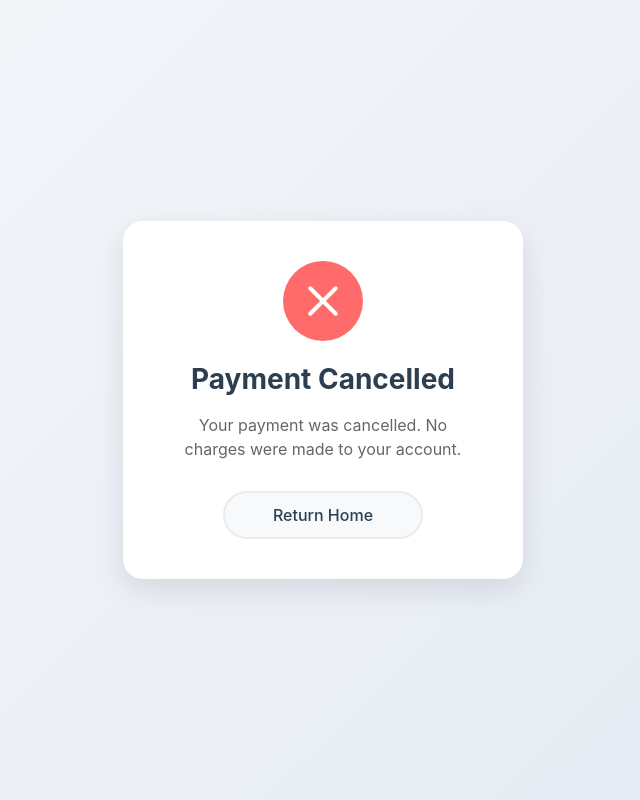
After one commit to Ricardo-Ceia/DojoFinder, a Flask app: page /cancel in a window 1280 px wide. The commit adds this page. Shown: the whole page, without its empty margins (317-957 px from the left). Run offline with Flask 3, Linux system fonts and the light colour scheme.

Commit message:
continuing to add payment integration on the aplication

```diff
--- a/app.py
+++ b/app.py
@@ -8,8 +8,10 @@ from cachetools import cached, TTLCache
 from threading import Thread
 import numpy as np
 import os
+import stripe
 from functools import wraps
 import bcrypt
+import json
 
 app = Flask(__name__)
 
@@ -19,10 +21,18 @@ ADMIN_PASSWORD = 'admin_glorioso'
 
 locator = Nominatim(user_agent="meGeocoder")
 
+#BASE URL
+app.config['BASE_URL'] = 'http://localhost:5000'
+
 UPLOAD_FOLDER = 'uploads/'
 app.config['UPLOAD_FOLDER'] = UPLOAD_FOLDER
 
+#stripe
+app.config['STRIPE_PUBLIC_KEY'] = 'pk_test_51QCngxCfp6zxM40oNNjzGLTdTviDO0dEqsnYh81vw7AjuAXLuF5RfjNf2krsTECOAvyo2268w40E4xSe9iZ2t7Ql007vGl1yXV'
+app.config['STRIPE_SECRET_KEY'] = 'sk_test_51QCngxCfp6zxM40ow5BD0oDZeR7pgmmP9GBtwhqpxurKGOPnDHJZxn8f1DsfS65DgBDnj9gbbfKSlqsDfIoPKV6700sE1C5eLR'
+stripe.api_key = app.config['STRIPE_SECRET_KEY']
 
+#mail configuratio
 app.config['MAIL_SERVER'] = 'smtp.gmail.com'
 app.config['MAIL_PORT'] = 587
 app.config['MAIL_USE_TLS'] = True
@@ -274,7 +284,7 @@ def add_dojo_to_premium():
 
         send_dojo_data_email(app,dojo, schedule_entries)
 
-        return redirect('/')
+        return redirect(url_for('create_checkout_session'), code=307)
 
 @app.route('/get_near_me',methods=['POST'])
 def get_near_me():
@@ -406,9 +416,91 @@ def admin_login_form():
 def admin_dashboard():
     return render_template('admin_dashboard.html'),200
 
+@app.route('/create-checkout-session',methods=['POST'])
+def create_checkout_session():
+    if 'user_id' not in session:
+        return jsonify({'error':'user is not logged in!'}),401
+    try:
+        checkout_session = stripe.checkout.Session.create(
+            payment_method_types = ['card'],
+            line_items=[{
+                'price': 'price_1QMu0bCfp6zxM40osSS1EmTh',
+                'quantity': 1
+            }],
+            mode='subscription',
+            metadata={'user_id':session['user_id']},
+            success_url=f"{app.config['BASE_URL']}/success?session_id={{CHECKOUT_SESSION_ID}}",
+            cancel_url=f"{app.config['BASE_URL']}/cancel",
+        )
+        return redirect(checkout_session.url),303
+    except Exception as e:
+        print(e)
+        return jsonify({'error':'Server error'}),500
 
+@app.route('/success',methods=['GET'])
+def payment_success():
+    return render_template('payment_success.html'),200
 
+@app.route('/cancel',methods=['GET'])
+def payment_cancel():
+    return render_template('payment_cancel.html'),200
 
+@app.route('/webhook', methods=['POST'])
+def webhook_received():
+    # Replace this endpoint secret with your endpoint's unique secret
+    # If you are testing with the CLI, find the secret by running 'stripe listen'
+    # If you are using an endpoint defined with the API or dashboard, look in your webhook settings
+    # at https://dashboard.stripe.com/webhooks
+    webhook_secret = 'whsec_a3034c19cb5d7228259ab30d30cfa1bf467baefce55adb3259c64d10c23928dc'
+    request_data = json.loads(request.data)
+
+    if webhook_secret:
+        # Retrieve the event by verifying the signature using the raw body and secret if webhook signing is configured.
+        signature = request.headers.get('stripe-signature')
+        try:
+            event = stripe.Webhook.construct_event(
+                payload=request.data, sig_header=signature, secret=webhook_secret)
+            data = event['data']
+        except Exception as e:
+            return e
+        # Get the type of webhook event sent - used to check the status of PaymentIntents.
+        event_type = event['type']
+    else:
+        data = request_data['data']
+        event_type = request_data['type']
+    data_object = data['object']
+
+    print('event ' + event_type)
+    user_id = data_object.get('metadata',{}).get('user_id')
+    if event_type == 'checkout.session.completed':
+        print(f"Session id: {user_id}")
+        # Payment is successful and the subscription is created.
+        conn = sqlite3.connect('./DB/dojo_listings.db')
+        cursor = conn.cursor()
+        cursor.execute('''UPDATE users SET valid_subscription = ? WHERE id = ?''', (True, user_id))
+        conn.commit()
+        conn.close()
+        print('🔔 Payment succeeded!')
+    elif event_type == 'customer.subscription.trial_will_end':
+        print('Subscription trial will end')
+    elif event_type == 'customer.subscription.created':
+        print('Subscription created %s', event.id)
+    elif event_type == 'customer.subscription.updated':
+        print('Subscription created %s', event.id)
+    elif event_type == 'customer.subscription.deleted':
+        # handle subscription canceled automatically based
+        # upon your subscription settings. Or if the user cancels it.
+        conn = sqlite3.connect('./DB/dojo_listings.db')
+        cursor = conn.cursor()
+        cursor.execute('''UPDATE users SET valid_subscription = ? WHERE id = ?''', (False, user_id))
+        conn.commit()
+        conn.close()
+        print('Subscription canceled: %s', event.id)
+    elif event_type == 'entitlements.active_entitlement_summary.updated':
+        # handle active entitlement summary updated
+        print('Active entitlement summary updated: %s', event.id)
+
+    return jsonify({'status': 'success'})
 @app.route('/')
 def home():
     return render_template('./homePage.html')
--- /dev/null
+++ b/templates/payment_cancel.html
@@ -0,0 +1,191 @@
+<!DOCTYPE html>
+<html>
+<head>
+    <title>Payment Cancelled</title>
+    <meta name="viewport" content="width=device-width, initial-scale=1.0">
+    <style>
+        * {
+            margin: 0;
+            padding: 0;
+            box-sizing: border-box;
+            font-family: -apple-system, BlinkMacSystemFont, "Segoe UI", Roboto, sans-serif;
+        }
+
+        body {
+            min-height: 100vh;
+            min-height: -webkit-fill-available;
+            display: flex;
+            justify-content: center;
+            align-items: center;
+            background: linear-gradient(135deg, #f5f7fa 0%, #e4e9f2 100%);
+            padding: 20px;
+        }
+
+        html {
+            height: -webkit-fill-available;
+        }
+
+        .cancel-card {
+            background: white;
+            padding: clamp(20px, 5vw, 40px);
+            border-radius: clamp(12px, 3vw, 20px);
+            box-shadow: 0 10px 30px rgba(0, 0, 0, 0.1);
+            text-align: center;
+            animation: fadeIn 0.6s ease-out;
+            width: min(90%, 400px);
+        }
+
+        @keyframes fadeIn {
+            from {
+                opacity: 0;
+                transform: translateY(20px);
+            }
+            to {
+                opacity: 1;
+                transform: translateY(0);
+            }
+        }
+
+        .cancel-icon {
+            width: clamp(50px, 15vw, 80px);
+            height: clamp(50px, 15vw, 80px);
+            border-radius: 50%;
+            background: #ff6b6b;
+            display: flex;
+            justify-content: center;
+            align-items: center;
+            margin: 0 auto 20px;
+            animation: scaleIn 0.5s ease-out 0.2s both;
+            position: relative;
+        }
+
+        @keyframes scaleIn {
+            from {
+                transform: scale(0);
+            }
+            to {
+                transform: scale(1);
+            }
+        }
+
+        .cancel-icon::before,
+        .cancel-icon::after {
+            content: '';
+            position: absolute;
+            width: clamp(30px, 8vw, 40px);
+            height: 4px;
+            background: white;
+            border-radius: 2px;
+        }
+
+        .cancel-icon::before {
+            transform: rotate(45deg);
+        }
+
+        .cancel-icon::after {
+            transform: rotate(-45deg);
+        }
+
+        h1 {
+            color: #2c3e50;
+            margin-bottom: 15px;
+            font-size: clamp(20px, 5vw, 28px);
+            line-height: 1.3;
+        }
+
+        p {
+            color: #666;
+            margin-bottom: 30px;
+            line-height: 1.5;
+            font-size: clamp(14px, 4vw, 16px);
+            padding: 0 clamp(10px, 3vw, 20px);
+        }
+
+        .button-group {
+            display: flex;
+            flex-direction: column;
+            gap: 15px;
+            align-items: center;
+        }
+
+        .button {
+            display: inline-block;
+            padding: clamp(10px, 3vw, 12px) clamp(20px, 5vw, 30px);
+            text-decoration: none;
+            border-radius: 25px;
+            font-weight: 500;
+            transition: transform 0.2s, box-shadow 0.2s;
+            font-size: clamp(14px, 4vw, 16px);
+            width: fit-content;
+            min-width: 200px;
+        }
+
+        .primary-button {
+            background: #4CAF50;
+            color: white;
+        }
+
+        .secondary-button {
+            background: #f8f9fa;
+            color: #2c3e50;
+            border: 2px solid #e9ecef;
+        }
+
+        @media (hover: hover) {
+            .button:hover {
+                transform: translateY(-2px);
+                box-shadow: 0 5px 15px rgba(0, 0, 0, 0.1);
+            }
+        }
+
+        .button:active {
+            transform: translateY(0);
+        }
+
+        @media (max-width: 380px) {
+            .cancel-card {
+                padding: 15px;
+            }
+
+            .button {
+                min-width: 160px;
+            }
+        }
+
+        @media (max-height: 500px) and (orientation: landscape) {
+            .cancel-card {
+                padding: 15px;
+            }
+
+            .cancel-icon {
+                margin-bottom: 10px;
+            }
+
+            h1 {
+                margin-bottom: 10px;
+            }
+
+            p {
+                margin-bottom: 15px;
+            }
+        }
+
+        @media (prefers-reduced-motion: reduce) {
+            .cancel-card,
+            .cancel-icon {
+                animation: none;
+            }
+        }
+    </style>
+</head>
+<body>
+    <div class="cancel-card">
+        <div class="cancel-icon"></div>
+        <h1>Payment Cancelled</h1>
+        <p>Your payment was cancelled. No charges were made to your account.</p>
+        <div class="button-group">
+            <a href="/" class="button secondary-button">Return Home</a>
+        </div>
+    </div>
+</body>
+</html>
--- a/templates/premium_dojo_form.html
+++ b/templates/premium_dojo_form.html
@@ -4,6 +4,8 @@
     <meta charset="UTF-8">
     <meta name="viewport" content="width=device-width, initial-scale=1.0">
     <script src="https://cdnjs.cloudflare.com/ajax/libs/jquery/3.6.0/jquery.min.js"></script>
+    <script src="https://code.jquery.com/jquery-3.7.1.min.js"></script>
+    <script src="{{ url_for('static', filename='js/add_dojo_form.js') }}"></script>
     <style>
 /* Previous styles remain the same */
 
@@ -597,7 +599,7 @@
         <div class="form-container">
             <button class="close-btn" onclick="closeForm()">×</button>
 
-            <form action="/add_dojo_to_premium" method="POST" id="add_dojo_form_premium" enctype="multipart/form-data">
+            <form class="add_dojo_form_premium" action="/add_dojo_to_premium" method="POST" id="add_dojo_form_premium" enctype="multipart/form-data">
                 <input name="dojo_name" type="text" placeholder="Dojo Name" required>
                 <input name="address" type="text" placeholder="Address" required>
                 <input name="city" type="text" placeholder="City" required>
```
Also changed, not shown: static/js/add_dojo_form.js (+23 -0 lines), templates/payment_success.html (added, +176 -0 lines), uploads/w=1920.avif (added).
